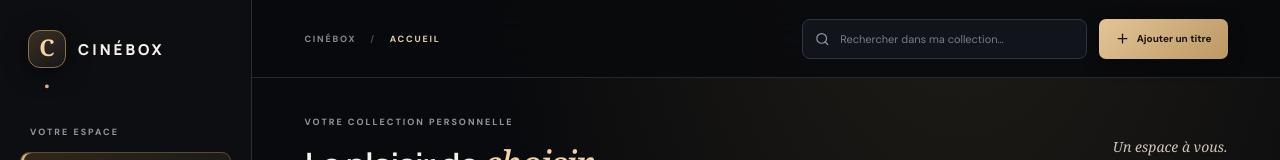
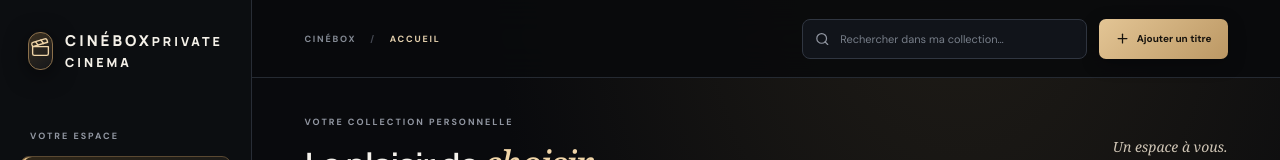
Before and after one commit to yunoe7/cinebox, a Next.js app: page / in a window 1280 px wide. Shown: the top 160 px of the page. Built offline with nearby package versions, Linux system fonts and the light colour scheme.

Commit message:
Upgrade CinéBox logo to cinematic clapper emblem

```diff
--- a/app/page.tsx
+++ b/app/page.tsx
@@ -104,7 +104,7 @@ export default function HomePage() {
   return (
     <main className="app-shell">
       <aside className={`sidebar ${mobileMenu ? "sidebar-open" : ""}`}>
-        <a className="brand" href="#"><span className="brand-mark">C<span>.</span></span><span>CINÉBOX</span></a>
+        <a className="brand" href="#"><span className="brand-mark"><Clapperboard size={21} strokeWidth={1.55}/><i/></span><span className="brand-word">CINÉBOX<small>PRIVATE CINEMA</small></span></a>
         <div className="side-label">VOTRE ESPACE</div>
         <nav className="side-nav">
           {navItems.map(({ label, icon: Icon }) => <button key={label} className={`nav-item ${activePage === label ? "active" : ""}`} onClick={() => { setActivePage(label); setFilter("Tout"); setMobileMenu(false); }}><Icon size={17}/><span>{label}</span>{label === "Ma liste" && <small>{favorites.length}</small>}</button>)}
```
